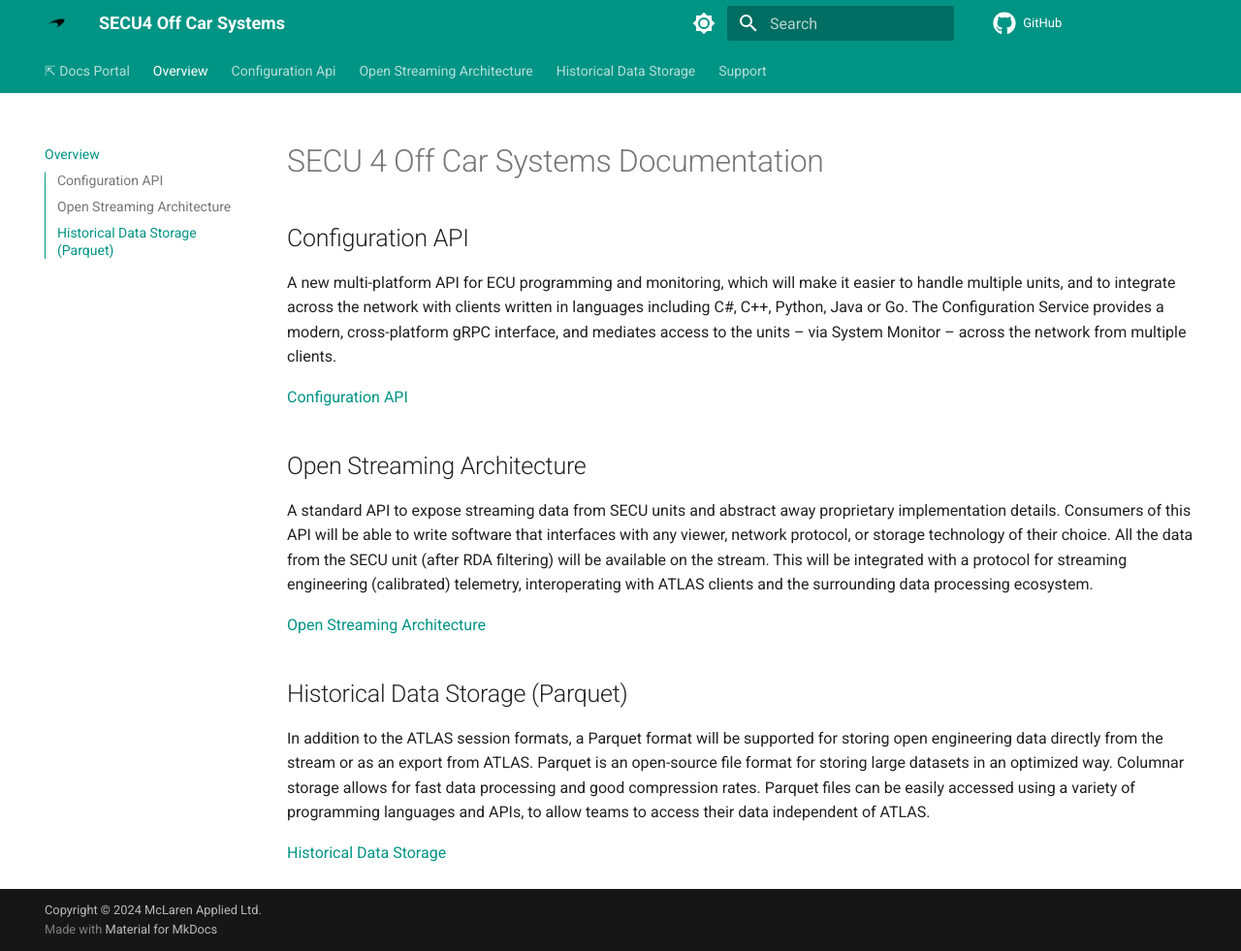
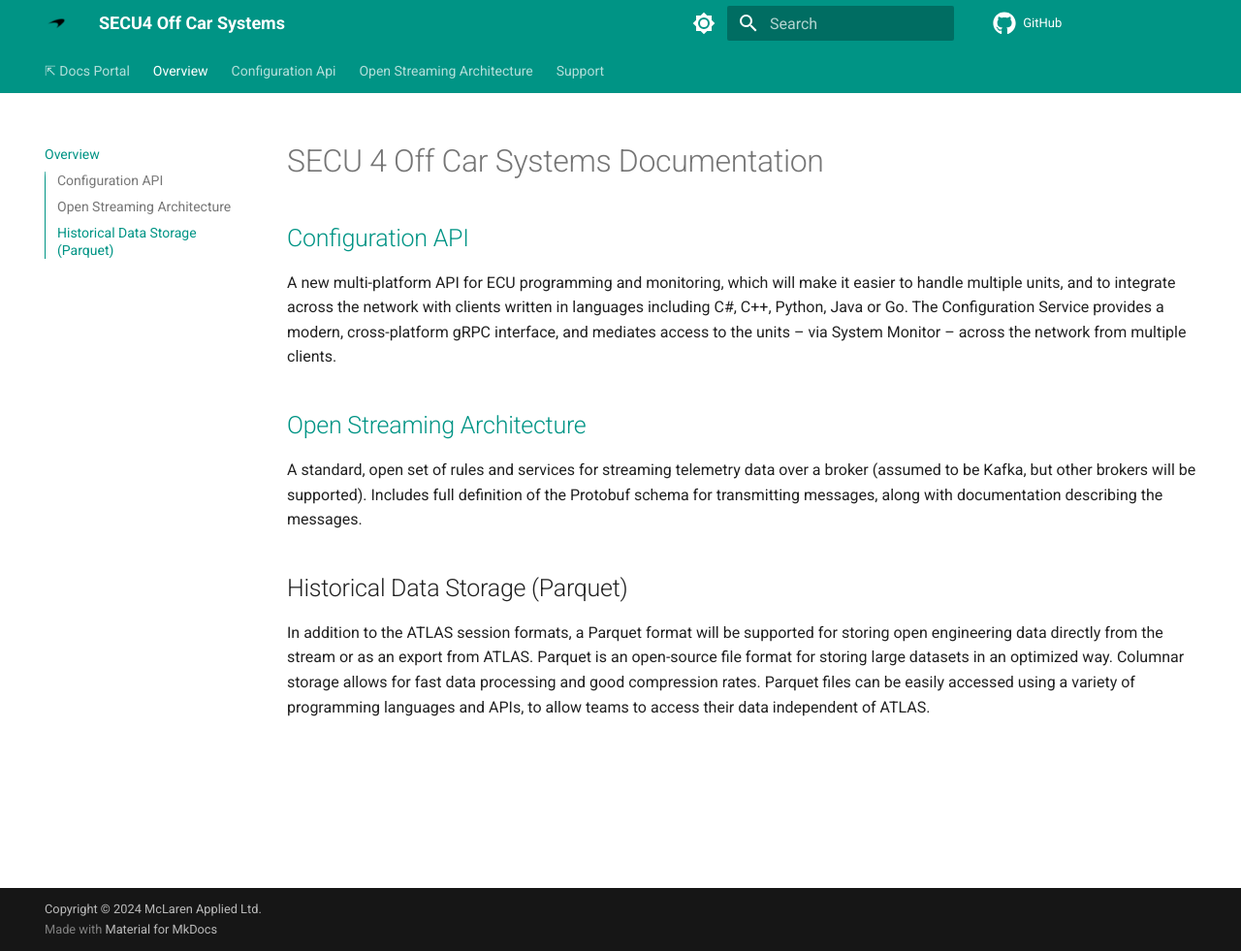
Before and after one commit to mat-docs/SECU4.Site, an MkDocs documentation site: the page built from docs/index.md, in a window 1280 px wide and 981 px high. Shown: the whole window at 97% size. Built offline with MkDocs 1.6.1 and Material for MkDocs 9.7.7, drawn with Linux system fonts in a browser that asks for light colours; comment, search, counter and statistics services are not loaded.

Commit message:
Rearrange Stream API changes

```diff
--- a/docs/index.md
+++ b/docs/index.md
@@ -1,24 +1,17 @@
 # SECU 4 Off Car Systems Documentation
 
-## Configuration API
+## [Configuration API](configuration_api/index.md)
 A new multi-platform API for ECU programming and monitoring, which will make it easier
 to handle multiple units, and to integrate across the network with clients written in
 languages including C#, C++, Python, Java or Go. The Configuration Service provides a
 modern, cross-platform gRPC interface, and mediates access to the units – via System
 Monitor – across the network from multiple clients.
 
-[Configuration API](configuration_api/index.md)
-
-## Open Streaming Architecture
-A standard API to expose streaming data from SECU units and abstract away proprietary
-implementation details. Consumers of this API will be able to write software that
-interfaces with any viewer, network protocol, or storage technology of their choice.
-All the data from the SECU unit (after RDA filtering) will be available on the stream.
-This will be integrated with a protocol for streaming engineering (calibrated)
-telemetry, interoperating with ATLAS clients and the surrounding data processing
-ecosystem.
-
-[Open Streaming Architecture](open_streaming_architecture/index.md)
+## [Open Streaming Architecture](open_streaming_architecture/index.md)
+A standard, open set of rules and services for streaming telemetry data over a broker
+(assumed to be Kafka, but other brokers will be supported). Includes full definition of
+the Protobuf schema for transmitting messages, along with documentation describing the
+messages.
 
 ## Historical Data Storage (Parquet)
 In addition to the ATLAS session formats, a Parquet format will be supported for storing
--- a/mkdocs.yml
+++ b/mkdocs.yml
@@ -47,10 +47,11 @@ nav:
 
   - Open Streaming Architecture:
       - Overview:                     open_streaming_architecture/index.md
-      - Stream API:                   open_streaming_architecture/stream_api.md
+      - Stream API:
+        - Overview:                   open_streaming_architecture/stream_api/overview.md
+        - Stream Client API:          open_streaming_architecture/stream_api/stream_client.md
+        - Stream Server API:          open_streaming_architecture/stream_api/stream_server.md
       - Key generation Service:       open_streaming_architecture/key_generation.md
-
-  - Historical Data Storage:         historic_data/index.md
 
   - Support:                        support.md
 markdown_extensions:
```
Also changed, not shown: other parts of docs/index.md (+1 -1 lines), docs/open_streaming_architecture/index.md (+17 -22 lines), docs/open_streaming_architecture/stream_api/overview.md (added, +37 -0 lines), docs/open_streaming_architecture/stream_api/stream_client.md (added, +12 -0 lines), docs/open_streaming_architecture/stream_api/stream_server.md (renamed from docs/open_streaming_architecture/stream_api.md, +1 -31 lines).
